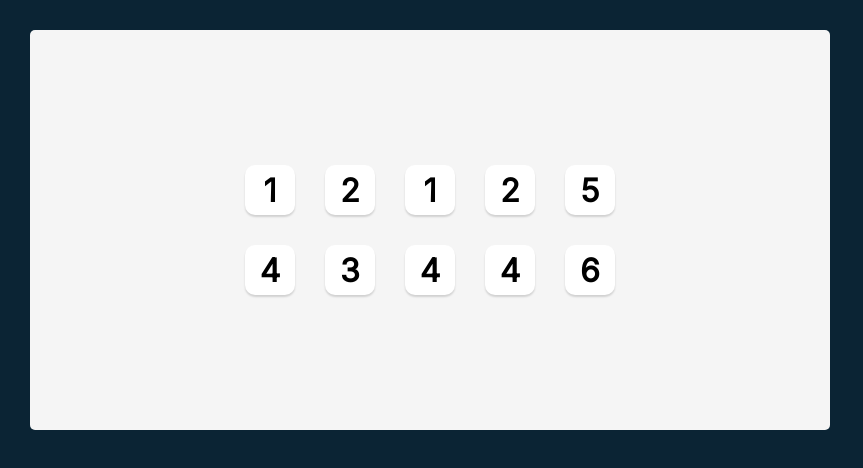
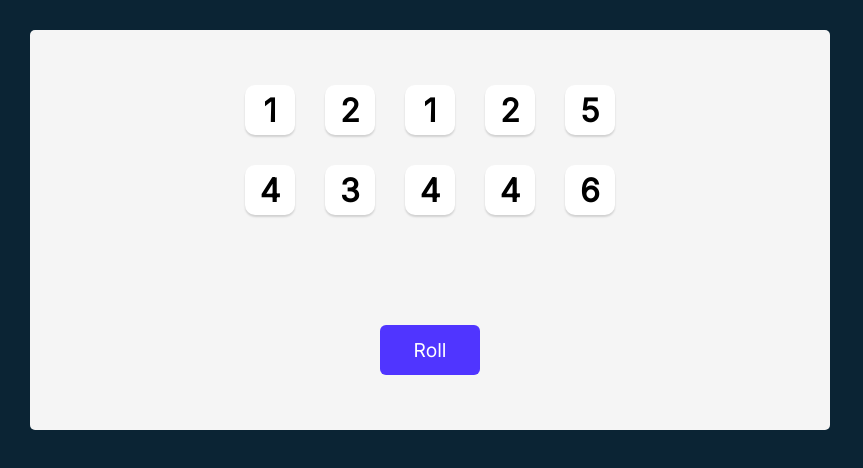
Before and after one commit to lilianlee0213/Scrimba-Projects, a React (Create React App) app in the folder tenzies/: page / in a window 1280 px wide. Shown: the top 468 px of the page, without its empty margins (0-863 px from the left). Built offline with nearby package versions, Linux system fonts and the light colour scheme.

Commit message:
roll dice button

```diff
--- a/tenzies/src/App.js
+++ b/tenzies/src/App.js
@@ -11,7 +11,9 @@
 		return newArray;
 	};
 	const [dice, setDice] = useState(allNewDice());
-
+	const rollDice = () => {
+		setDice(allNewDice());
+	};
 	return (
 		<main>
 			<div className="dice-container">
@@ -19,6 +21,9 @@
 					<Die key={index} value={die} />
 				))}
 			</div>
+			<button className="roll-dice" onClick={rollDice}>
+				Roll
+			</button>
 		</main>
 	);
 }
--- a/tenzies/src/index.css
+++ b/tenzies/src/index.css
@@ -12,7 +12,7 @@
 main {
 	display: flex;
 	flex-direction: column;
-	justify-content: center;
+	justify-content: space-around;
 	align-items: center;
 	width: 100%;
 	min-width: 400px;
@@ -41,3 +41,21 @@
 .die-num {
 	font-size: 2rem;
 }
+.roll-dice {
+	width: 100px;
+	height: 50px;
+	border: none;
+	border-radius: 6px;
+	font-size: 1.2rem;
+	font-family: 'Inter', sans-serif;
+	color: white;
+	background-color: #5035ff;
+	cursor: pointer;
+}
+
+.roll-dice:focus {
+	outline: none;
+}
+.roll-dice:active {
+	box-shadow: inset 5px 5px 10px -3px rgba(0, 0, 0, 0.7);
+}
```
